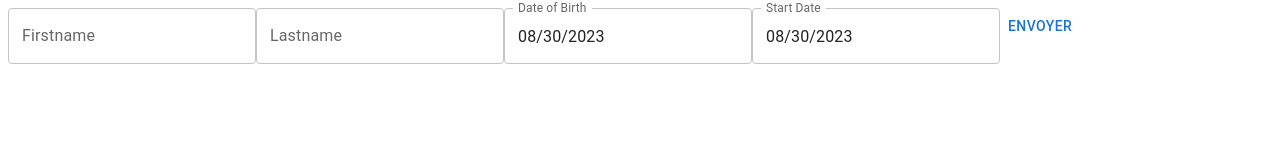
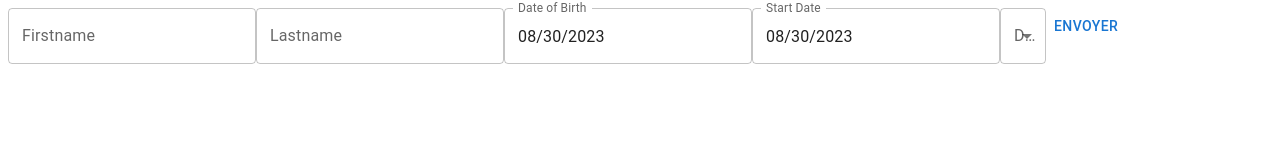
Before and after one commit to antoinea95/p14hrnet, a React (Vite) app: page / in a window 1280 px wide. Shown: the top 160 px of the page. Built offline with nearby package versions, Linux system fonts and the light colour scheme.

Commit message:
create a select input

```diff
--- a/src/components/Form/NewEmployee.jsx
+++ b/src/components/Form/NewEmployee.jsx
@@ -5,8 +5,18 @@ import Text from "./input/Text";
 import { Button } from "@mui/material";
 import React from "react";
 import DatePicker from "./input/DatePicker";
+import Select from "./input/SelectInput";
+import SelectInput from "./input/SelectInput";
 
 export default function NewEmployee() {
+
+const department = [
+    {name: "Sales", value: "sales"},
+    {name: "Marketing", value: "marketing"},
+    {name: "Engineering", value: "engineering"},
+    {name: "Human Resources", value: "human_resources"},
+    {name: "Legal", value: "legal"},
+]
   // Create a yup schema
   const schema = yup.object().shape({
     firstname: yup.string().required("Enter a firstname please"),
@@ -23,7 +33,7 @@ export default function NewEmployee() {
         return value;
       })
       .required("Enter a start date please"),
-    // department: yup.string().oneOf(["sales", "marketing", "engineering", "human_resources", "legal"]).label("department").required("select a department please")
+        department: yup.string().oneOf(["sales", "marketing", "engineering", "human_resources", "legal"]).label("department").required("select a department please")
   });
 
   // importing react useForm
@@ -68,6 +78,8 @@ export default function NewEmployee() {
         control={control}
         errors={errors}
       />
+      <SelectInput name="department" label="Department" control={control} errors={errors} data={department} />
+
       <Button type="submit">Envoyer</Button>
     </form>
   );
--- /dev/null
+++ b/src/components/Form/input/SelectInput.jsx
@@ -0,0 +1,27 @@
+import React from 'react';
+import { FormControl, InputLabel, MenuItem, Select } from "@mui/material";
+import { Controller } from "react-hook-form";
+
+export default function SelectInput({ name, label, control, errors, data, ...others }) {
+  return (
+    <FormControl>
+      <InputLabel htmlFor={name}>
+        {label}
+      </InputLabel>
+      <Controller
+        defaultValue=""
+        name={name}
+        control={control} // Assurez-vous de passer correctement la prop control
+        render={({ field }) => (
+          <Select {...field} label={label} id={name}>
+            {data.map((item) => (
+              <MenuItem key={item.value} value={item.value}>
+                {item.name}
+              </MenuItem>
+            ))}
+          </Select>
+        )}
+      />
+    </FormControl>
+  );
+}
```
